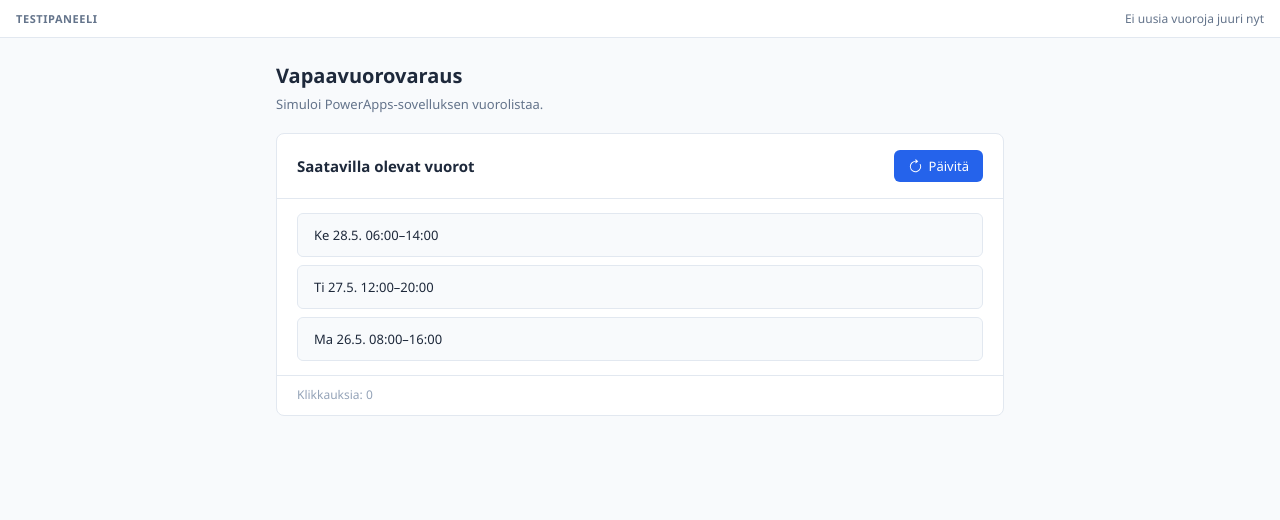
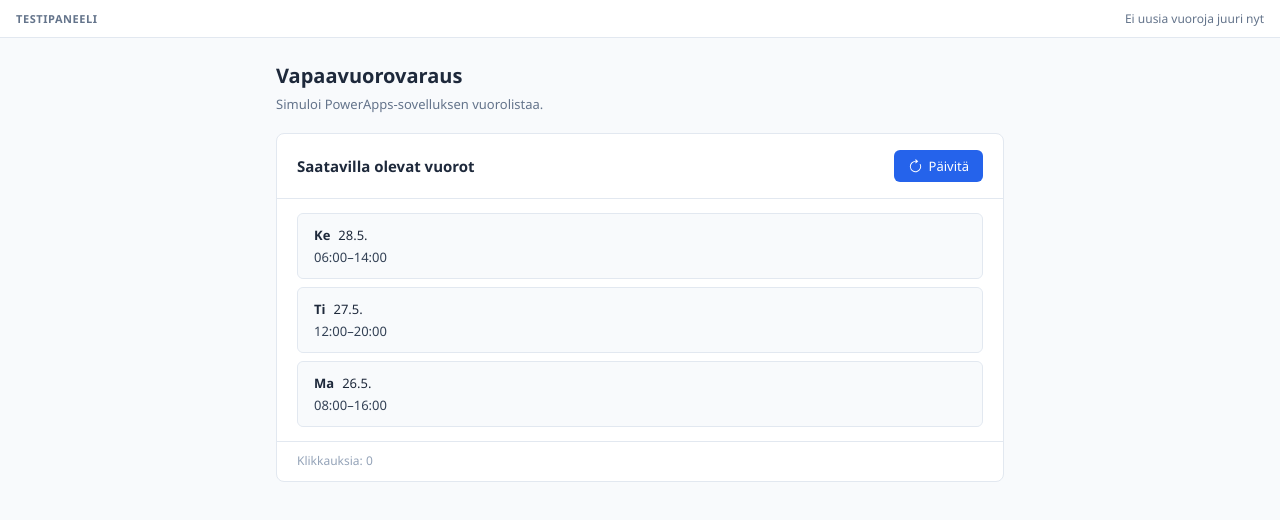
Before and after one commit to cniska/vuoropaivittaja, a browser extension: page test-page/index.html in a window 1280 px wide. Drawn offline with Linux system fonts and the light colour scheme.

Commit message:
fix: refine logging and test page layout

```diff
--- a/content.js
+++ b/content.js
@@ -80,12 +80,14 @@ if (!globalThis.__vuoropaivittajaLoaded) {
       const settings = normalizeSettings(stored.settings);
       const rule = normalizeRule(stored.rule);
       debugLoggingEnabled = Boolean(settings.debugLogging);
+      if (isTopFrame()) {
         logger.info("Content script initialized", {
           event: "initialize",
           enabled: settings.enabled,
           debugLogging: debugLoggingEnabled,
           hasRule: Boolean(rule),
         });
+      }
 
       monitoringSession += 1;
       const session = monitoringSession;
@@ -112,10 +114,12 @@ if (!globalThis.__vuoropaivittajaLoaded) {
         });
       }
     } catch (error) {
+      if (isTopFrame()) {
         logger.warn("Content script initialization failed", {
           event: "initialize-failed",
           message: String(error?.message || error || ""),
         });
+      }
     }
   }
 
--- a/test-page/index.html
+++ b/test-page/index.html
@@ -134,8 +134,9 @@
         border-radius: 6px;
         padding: 12px 16px;
         display: flex;
-        align-items: center;
-        justify-content: space-between;
+        flex-direction: column;
+        align-items: flex-start;
+        gap: 4px;
         animation: fadeIn 0.2s ease;
       }
 
@@ -150,9 +151,26 @@
         }
       }
 
+      .slot-heading {
+        display: flex;
+        align-items: center;
+        gap: 8px;
+        flex-wrap: wrap;
+      }
+
+      .slot-weekday {
+        font-weight: 600;
+        font-size: 13px;
+      }
+
+      .slot-date,
       .slot-time {
         font-weight: 500;
         font-size: 13px;
+      }
+
+      .slot-time {
+        color: #334155;
       }
 
       .slot-badge {
@@ -220,15 +238,15 @@
 
     <script>
       const INITIAL_SLOTS = [
-        { time: "Ke 28.5. 06:00–14:00", isNew: false },
-        { time: "Ti 27.5. 12:00–20:00", isNew: false },
-        { time: "Ma 26.5. 08:00–16:00", isNew: false },
+        { weekday: "Ke", date: "28.5.", shift: "06:00–14:00", isNew: false },
+        { weekday: "Ti", date: "27.5.", shift: "12:00–20:00", isNew: false },
+        { weekday: "Ma", date: "26.5.", shift: "08:00–16:00", isNew: false },
       ];
 
       const UPCOMING_SLOTS = [
-        { time: "La 31.5. 09:00–15:00" },
-        { time: "Pe 30.5. 14:00–22:00" },
-        { time: "To 29.5. 10:00–18:00" },
+        { weekday: "La", date: "31.5.", shift: "09:00–15:00" },
+        { weekday: "Pe", date: "30.5.", shift: "14:00–22:00" },
+        { weekday: "To", date: "29.5.", shift: "10:00–18:00" },
       ];
 
       const ARRIVAL_PATTERN = [true, false, true, false, true, false];
@@ -249,7 +267,12 @@
             .map(
               (slot) => `
             <div role="listitem" class="slot-item">
-              <span class="slot-time">${slot.time}${slot.isNew ? '<span class="slot-badge">Uusi</span>' : ""}</span>
+              <div class="slot-heading">
+                <span class="slot-weekday">${slot.weekday}</span>
+                <span class="slot-date">${slot.date}</span>
+                ${slot.isNew ? '<span class="slot-badge">Uusi</span>' : ""}
+              </div>
+              <div class="slot-time">${slot.shift}</div>
             </div>
           `
             )
```
Also changed, not shown: SPEC.md (+1 -0 lines). Lines whose indentation alone changed are shown as unchanged.
